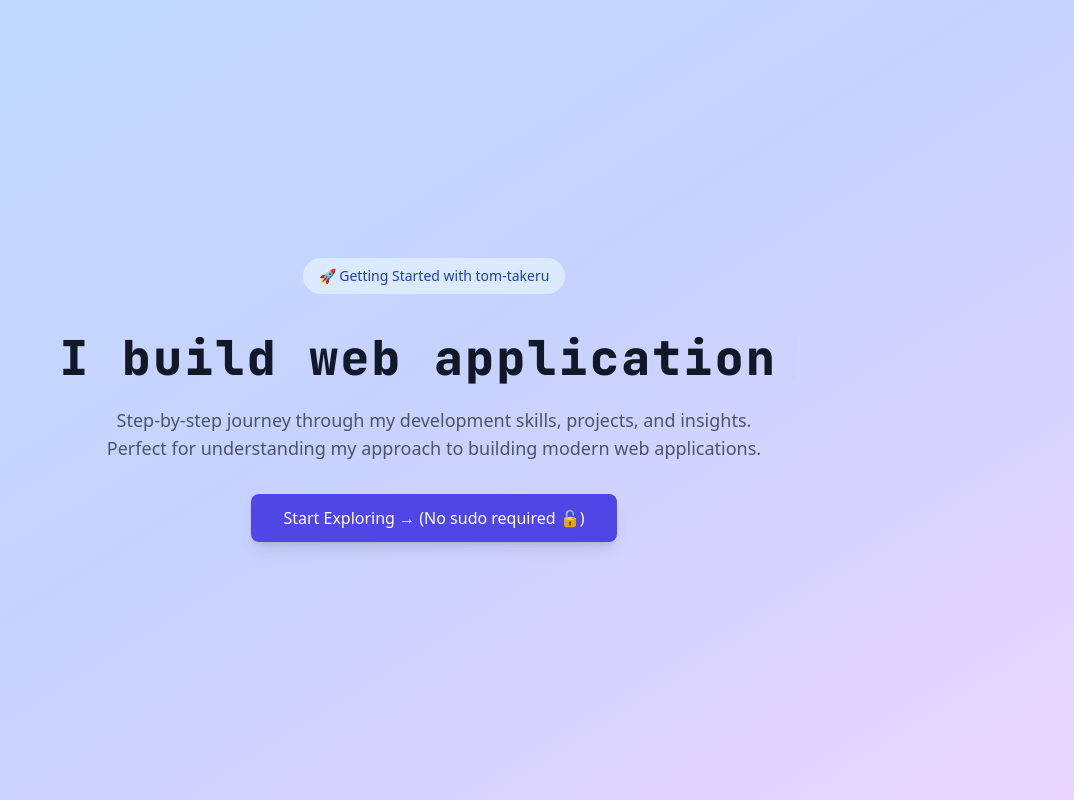
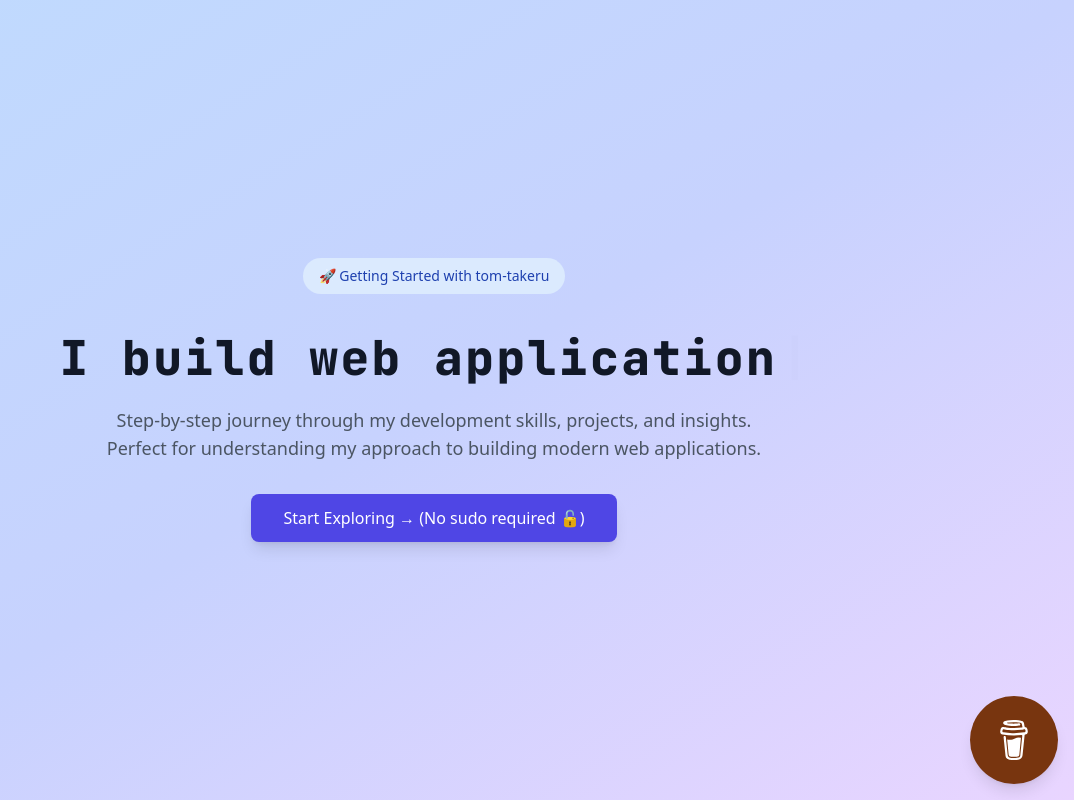
Before and after one commit to tom-takeru/getting-started-with-tom-takeru, a Next.js app: page / in a window 1280 px wide. Shown: the top 800 px of the page, without its empty margins (206-1280 px from the left). Built offline with nearby package versions, Linux system fonts and the light colour scheme.

Commit message:
feat: add GitHub Organization link and floating 'Buy Me a Coffee' button to Root component

```diff
--- a/src/components/Root.tsx
+++ b/src/components/Root.tsx
@@ -3,6 +3,7 @@
 import CustomLink from '@/components/CustomLink';
 import HeroTyping from '@/components/HeroTyping';
 import {
+  SiBuymeacoffee,
   SiExpress,
   SiGin,
   SiGithub,
@@ -145,6 +146,7 @@ const ORGANIZATIONS = [
   {
     name: 'Habitat Hub',
     url: 'https://www.habitat-hub.com/',
+    githubUrl: 'https://github.com/habitat-hub', // Added GitHub Organization link
     emoji: '🏠',
     aria: 'house',
     description:
@@ -402,6 +404,21 @@ export default function Root() {
                   <div className='mt-3 text-sm text-gray-500'>
                     🔗 <strong>Explore:</strong> Visit the organization's
                     website to learn more about our mission and projects.
+                    {org.githubUrl && (
+                      <div className='mt-2'>
+                        <CustomLink
+                          href={org.githubUrl}
+                          openInNewTab
+                          className='text-indigo-600 hover:text-indigo-800 transition-colors inline-flex items-center'
+                        >
+                          <SiGithub
+                            className='w-4 h-4 mr-1'
+                            aria-label='GitHub'
+                          />
+                          GitHub Organization
+                        </CustomLink>
+                      </div>
+                    )}
                   </div>
                 </div>
               </div>
@@ -552,6 +569,20 @@ export default function Root() {
           </div>
         </div>
       </section>
+
+      {/* Floating Buy Me a Coffee Button */}
+      <a
+        href='https://buymeacoffee.com/tom_takeru'
+        target='_blank'
+        rel='noopener noreferrer'
+        className='fixed bottom-4 right-4 bg-amber-900 hover:bg-amber-700 text-white p-3 md:p-6 rounded-full shadow-lg flex items-center justify-center transition-colors'
+        aria-label='Buy Me a Coffee'
+      >
+        <SiBuymeacoffee
+          className='w-6 h-6 md:w-10 md:h-10'
+          aria-hidden='true'
+        />
+      </a>
     </div>
   );
 }
```
